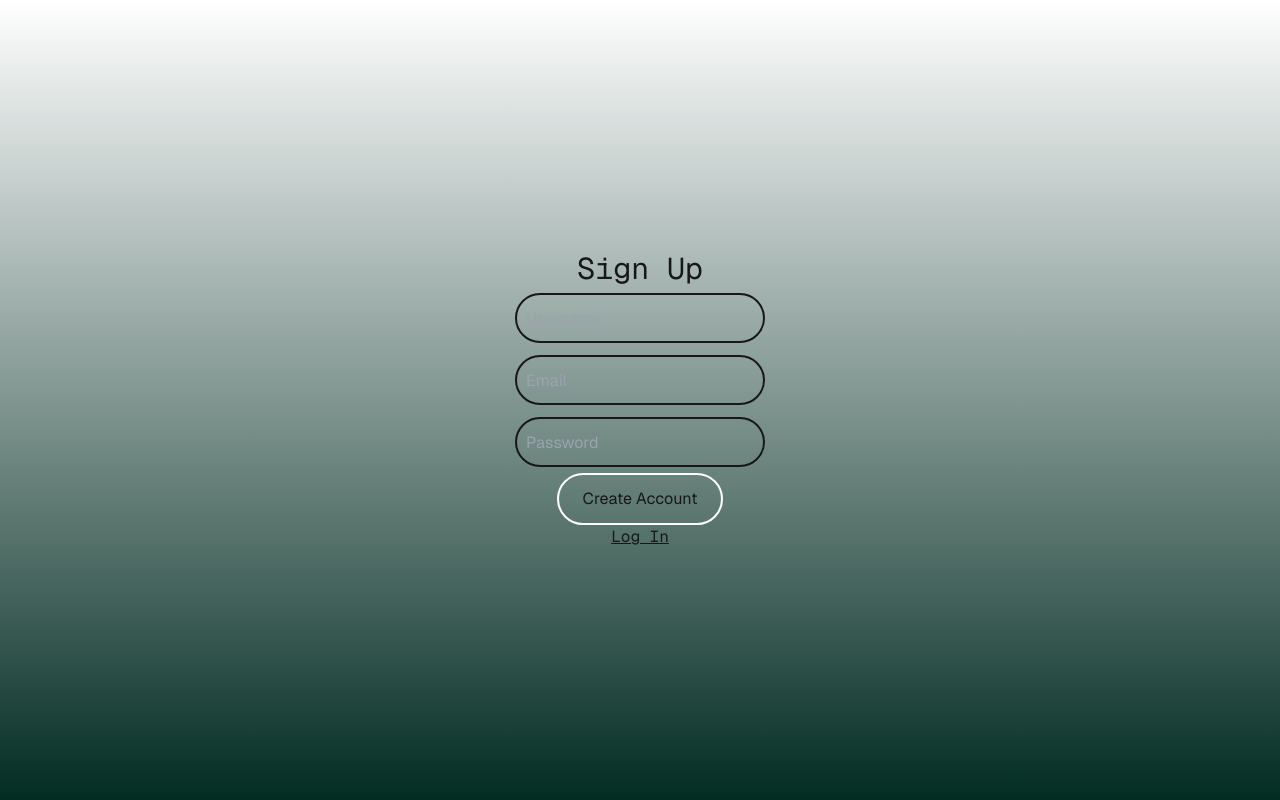
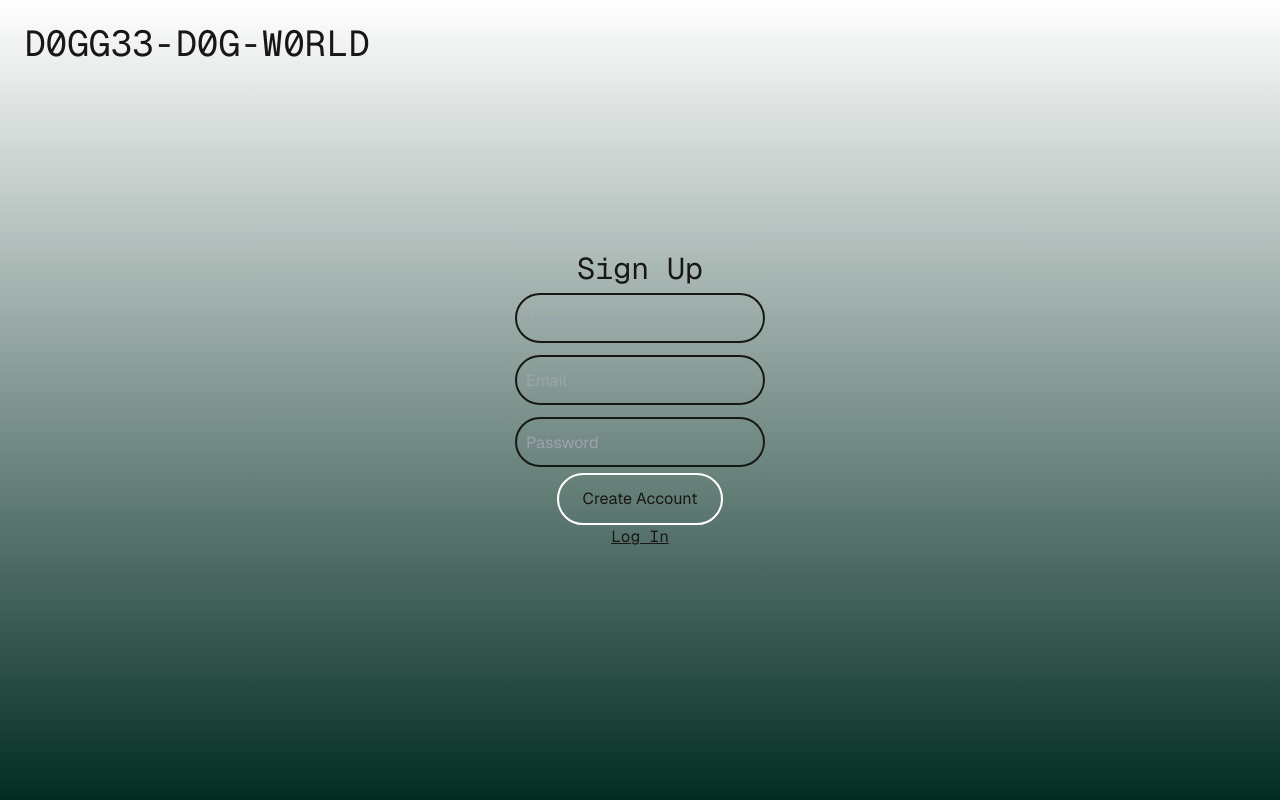
Before and after one commit to Axelph237/ddw-app, a Next.js app: page /login in a window 1280 px wide. Built offline with nearby package versions, Linux system fonts and the light colour scheme.

Commit message:
Added project header

```diff
--- a/src/app/login/page.tsx
+++ b/src/app/login/page.tsx
@@ -12,11 +12,16 @@ export default function LoginPage() {
     }
 
     return (
-        <div
-            className='font-[family-name:var(--font-geist-sans)] bg-gradient-to-t from-emerald-950 to-transparent w-screen h-screen flex flex-col items-center justify-center'>
-            <h1 className="text-3xl font-[family-name:var(--font-geist-mono)]">{loggingIn ? "Log In" : "Sign Up"}</h1>
-            {loggingIn ? <LogIn/> : <SignUp/>}
-            <p className="underline cursor-pointer font-[family-name:var(--font-geist-mono)]" onClick={() => {handleClick()}}>{loggingIn ? "Sign Up" : "Log In"}</p>
-        </div>
+        <>
+            <h1 className='absolute m-6 font-[family-name:var(--font-geist-mono)] text-4xl'>D0GG33-D0G-W0RLD</h1>
+            <div
+                className=' font-[family-name:var(--font-geist-sans)] bg-gradient-to-t from-emerald-950 to-transparent w-screen h-screen flex flex-col items-center justify-center'>
+                <h1 className="text-3xl font-[family-name:var(--font-geist-mono)]">{loggingIn ? "Log In" : "Sign Up"}</h1>
+                {loggingIn ? <LogIn/> : <SignUp/>}
+                <p className="underline cursor-pointer font-[family-name:var(--font-geist-mono)]" onClick={() => {
+                    handleClick()
+                }}>{loggingIn ? "Sign Up" : "Log In"}</p>
+            </div>
+        </>
     );
 }
```
